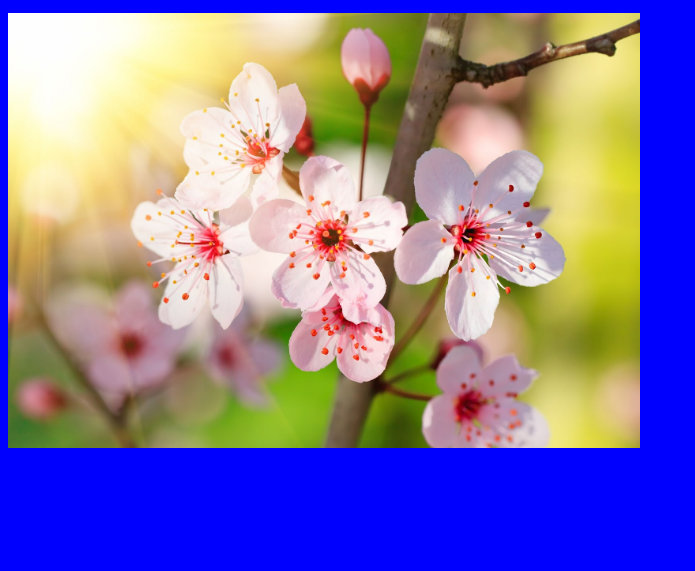
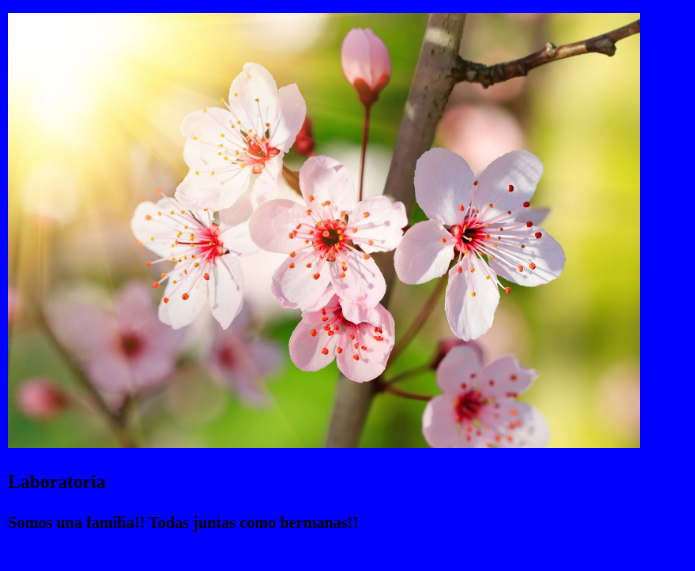
Before and after one commit to MiriamRuh/Brakepoint, a plain HTML site: page index.html in a window 1280 px wide. Shown: the part 101-672 px from the top of the page, without its empty margins (0-695 px from the left). Drawn offline with Linux system fonts and the light colour scheme.

Commit message:
Prueba Montse

```diff
--- a/index.html
+++ b/index.html
@@ -23,5 +23,14 @@
 				</div>
 			</div>
 		</header>
+<!-- Prueba Montse -->
+
+		<div class="row">
+			<div class="col-6">
+				<h3>Laboratoria</h3>
+				<h4>Somos una familia!! Todas juntas como hermanas!!</h4>
+			</div>
+		</div>
+
 	</body>
 </html>
```
Also changed, not shown: 1 other file.
